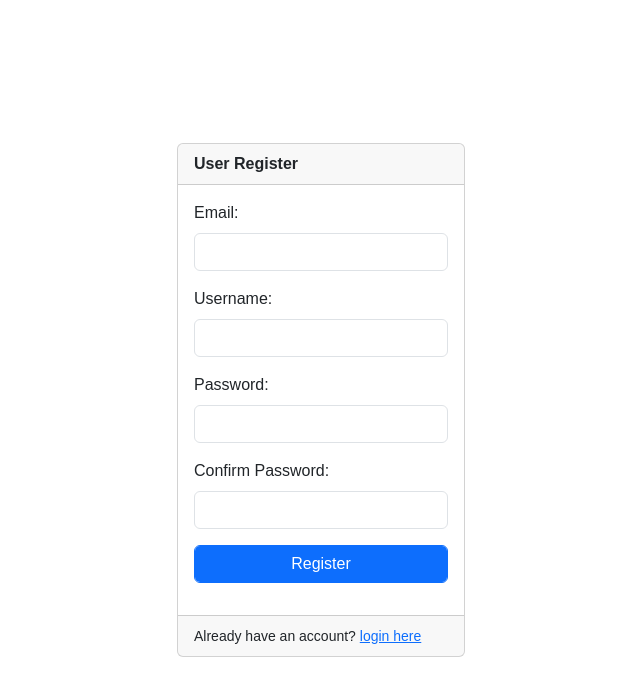
After one commit to Pr1mary/RedstoneStart, a Django app: page /accounts/auth/register in a window 1280 px wide. The commit adds this page. Shown: the top 696 px of the page, without its empty margins (319-959 px from the left). Run offline with Django 5.2, Linux system fonts and the light colour scheme; some libraries are stand-ins or nearby versions.

Commit message:
DONE register user process and little changes on dockerfile

```diff
--- /dev/null
+++ b/webapp/modules/accounts/templates/index-register.html
@@ -0,0 +1,79 @@
+{% extends 'base_clean.html' %}
+
+{% block bodydoc %}
+
+<div id="content container ">
+
+    <div class="card" style="width: 18rem; position:absolute; top:50%; left:50%; transform:translate(-50%, -50%);">
+        <div class="card-header">
+            <strong>User Register</strong>
+        </div>
+        <div class="card-body">
+            {% if messages %}
+                {% for message in messages %}
+                    <div class="alert alert-danger" role="alert">
+                        {{ message }}
+                    </div>
+                {% endfor %}
+            {% endif %}
+            <form id="player_join_server" action="{% url 'auth_register' %}" method="post">
+                {% csrf_token %}
+                <div class="mb-3">
+                    <label for="email" class="form-label">Email:</label>
+                    <input class="form-control" type="text" name="email" id="email" required>
+                    <small class="text-danger" id="match-email-alert">Email is not valid</small>
+                </div>
+                <div class="mb-3">
+                    <label for="username" class="form-label">Username:</label>
+                    <input class="form-control" type="text" name="username" id="username" required>
+                </div>
+                <div class="mb-3">
+                    <label for="password" class="form-label">Password:</label>
+                    <input class="form-control" type="password" name="password" id="password" required>
+                </div>
+                <div class="mb-3">
+                    <label for="confirm-password" class="form-label">Confirm Password:</label>
+                    <input class="form-control" type="password" name="confirm-password" id="confirm-password" required>
+                    <small class="text-danger" id="match-pass-alert">Confirm password and password does not match!</small>
+                </div>
+                <div class="mb-3">
+                    <input type="submit" class="form-control md-3 btn btn-primary" value="Register">
+                </div>
+            </form>
+        </div>
+        <div class="card-footer">
+            <small>Already have an account? <a href="{% url 'auth_login' %}">login here</a></small>
+        </div>
+    </div>
+
+</div>
+
+<script>
+    <!-- set match pass and email to hidden before page completely loaded -->
+    $("#match-pass-alert").hide();
+    $("#match-email-alert").hide();
+
+    $("#confirm-password").on("input", () => {
+        const ver_pass = $("#password").val();
+        const curr_pass = $("#confirm-password").val();
+
+        if(ver_pass !== curr_pass){
+            $("#match-pass-alert").show();
+        }else{
+            $("#match-pass-alert").hide();
+        }
+    });
+
+    $("#email").on("input", () => {
+        const email = $("#email").val();
+        const email_regex = /^[\w\-\.]+@([\w-]+\.)+[\w-]{2,}$/gm;
+
+        if(email_regex.exec(email)){
+            $("#match-email-alert").hide();
+        }else{
+            $("#match-email-alert").show();
+        }
+    });
+</script>
+
+{% endblock %}
--- a/webapp/modules/accounts/urls.py
+++ b/webapp/modules/accounts/urls.py
@@ -1,9 +1,10 @@
 
 from django.urls import path
-from .views import UserLoginView, UserLogoutView
+from .views import UserLoginView, UserLogoutView, UserRegisterView
 from django.contrib.auth.views import LogoutView
 
 urlpatterns = [
     path('auth/login', UserLoginView.as_view(), name="auth_login"),
+    path('auth/register', UserRegisterView.as_view(), name="auth_register"),
     path('auth/logout', UserLogoutView.as_view(), name="auth_logout"),
 ]
--- a/webapp/modules/accounts/views.py
+++ b/webapp/modules/accounts/views.py
@@ -1,8 +1,10 @@
 from django.shortcuts import render, redirect
 from django.http import HttpResponse, JsonResponse, HttpRequest, HttpResponseRedirect
 from django.views.generic import View
-from django.contrib.auth.forms import AuthenticationForm
+from django.contrib.auth.forms import AuthenticationForm, UserCreationForm
+from django.contrib.auth.models import User
 from django.contrib.auth import login, logout, authenticate
+from django.contrib import messages
 from django.urls import resolve
 
 import random, string, json
@@ -31,10 +33,38 @@ class UserLoginView(View):
             user = authenticate(request, username=username, password=password)
 
         if not user:
+            messages.error(request, "Wrong username or password!")
             return redirect("auth_login")
 
         login(request, user)
         return redirect("main_page")
+
+class UserRegisterView(View):
+    template = "modules/accounts/templates/index-register.html"
+    ctx = {
+        "page_title": "register_page"
+    }
+
+    def get(self, request: HttpRequest, *args, **kwargs):
+
+        return render(request, self.template, self.ctx)
+
+    def post(self, request: HttpRequest, *args, **kwargs):
+
+        email = request.POST.get("email")
+        username = request.POST.get("username")
+        password = request.POST.get("password")
+
+        user = User.objects.filter(username=username)
+        if user.exists():
+            messages.error(request, "Username already taken!")
+            return redirect("auth_register")
+
+        user = User.objects.create_user(email=email, username=username)
+        user.set_password(password)
+        user.save()
+
+        return redirect("auth_login")
 
 class UserLogoutView(View):
 
```
Also changed, not shown: webapp/modules/accounts/templates/index-login.html (+10 -0 lines), 1 other file.
